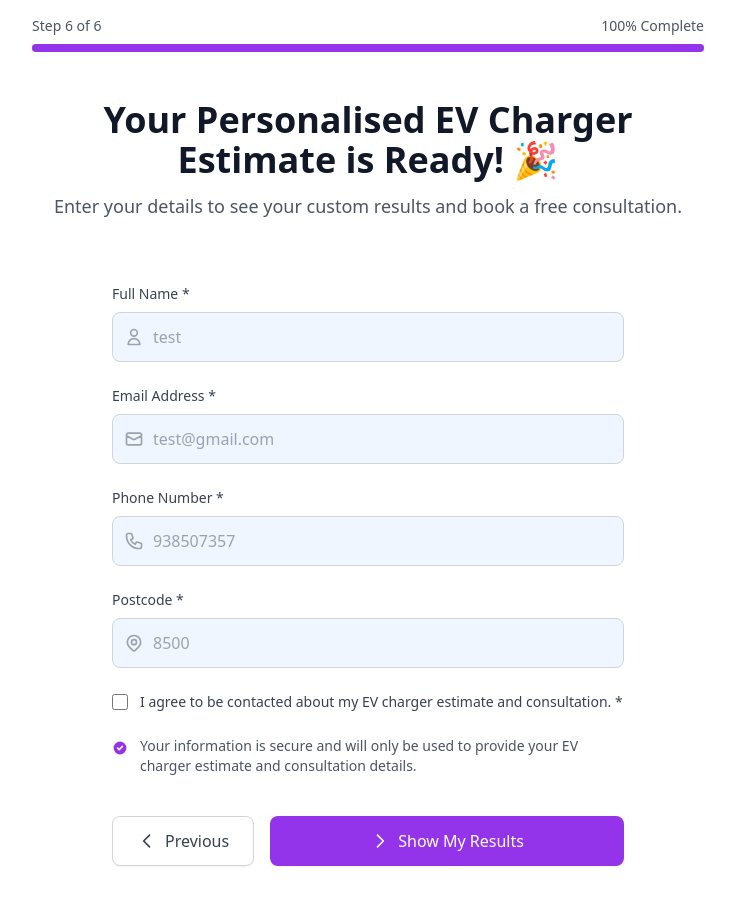
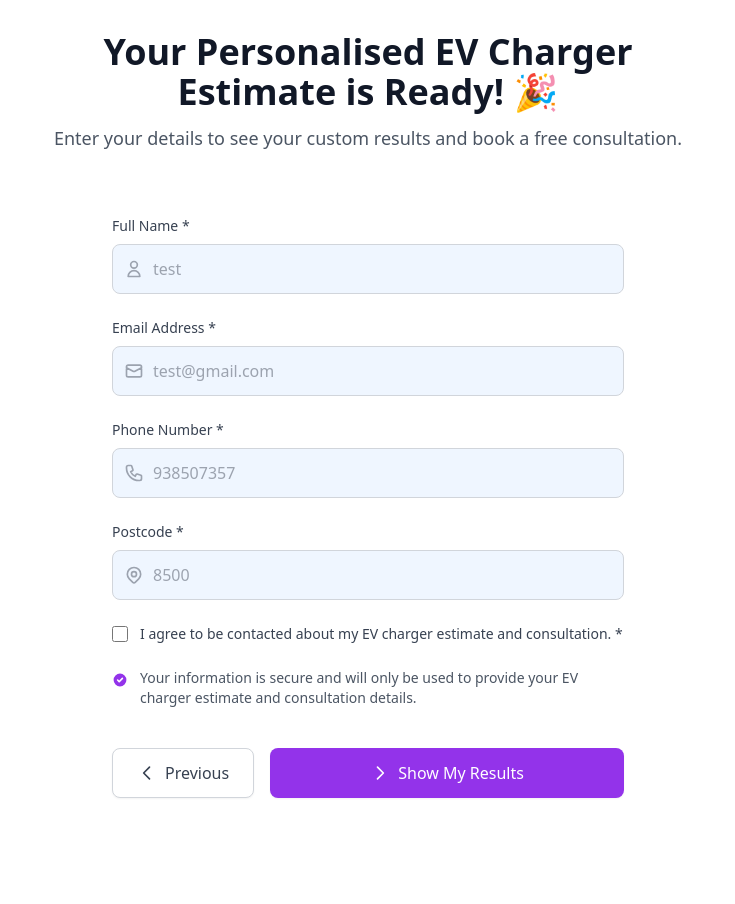
Before and after one commit to Sage-Byte/panel-upgrade-pro-00, a React (Vite) app: page /lead in a window 1280 px wide. Shown: the top 904 px of the page, without its empty margins (272-1007 px from the left). After the commit the page ends 846 px from the top, so only its background shows below. Built offline with nearby package versions, Linux system fonts and the light colour scheme.

Commit message:
Remove progress bar from /lead page

```diff
--- a/src/pages/LeadForm.tsx
+++ b/src/pages/LeadForm.tsx
@@ -70,18 +70,6 @@ const LeadForm = () => {
     <main>
       <SEOHead title="Get Your EV Charger Quote" description="Enter your details to get your personalized EV charger installation quote from Electric Medic." />
 
-      {/* Progress Bar */}
-      <section className="container px-4 py-4">
-        <div className="max-w-2xl mx-auto">
-          <div className="flex justify-between items-center mb-2">
-            <span className="text-sm text-gray-600">Step 6 of 6</span>
-            <span className="text-sm text-gray-600">100% Complete</span>
-          </div>
-          <div className="w-full bg-gray-200 rounded-full h-2">
-            <div className="bg-purple-600 h-2 rounded-full w-full"></div>
-          </div>
-        </div>
-      </section>
 
       {/* Header Section */}
       <section className="container px-4 py-8">
```
